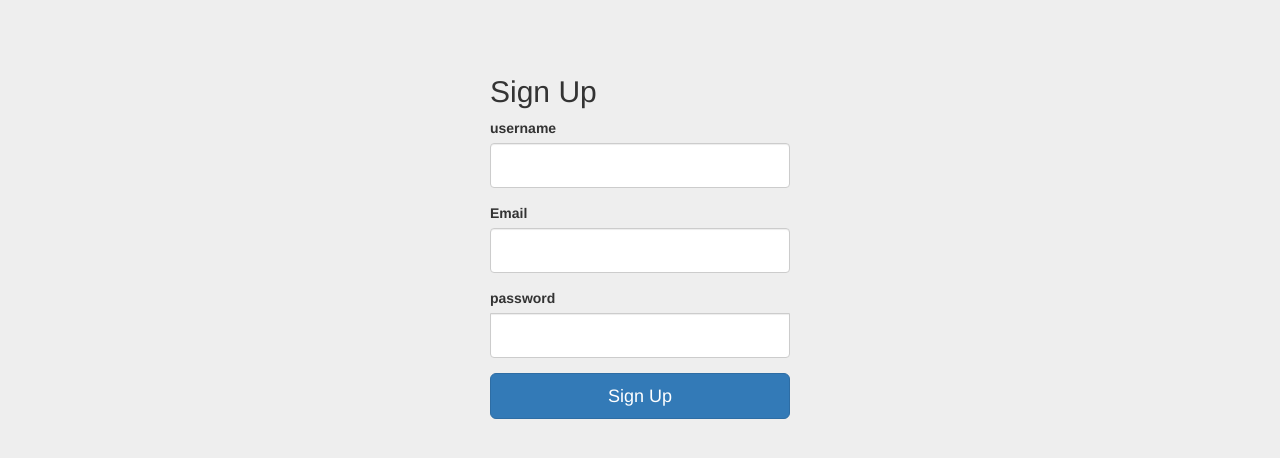
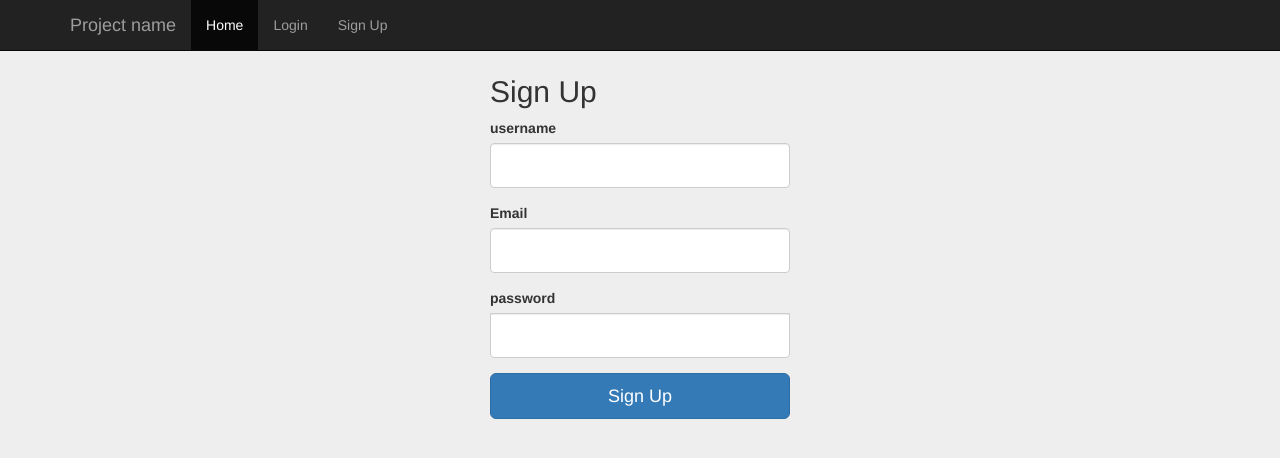
Before and after one commit to denesgeza/web-apps, a Flask app: page /signup in a window 1280 px wide. Shown: the top 458 px of the page. Run offline with Flask 2, Linux system fonts and the light colour scheme; some libraries are stand-ins or nearby versions.

Commit message:
add header to login and signup pages

```diff
--- a/templates/signup.html
+++ b/templates/signup.html
@@ -8,10 +8,28 @@ Sign Up
 {{super()}}
 <link rel="stylesheet" href="{{url_for('.static', filename='signin.css')}}">
 {% endblock %}
-
 {% block content %}
+ <nav class="navbar navbar-inverse navbar-fixed-top">
+      <div class="container">
+        <div class="navbar-header">
+          <button type="button" class="navbar-toggle collapsed" data-toggle="collapse" data-target="#navbar" aria-expanded="false" aria-controls="navbar">
+            <span class="sr-only">Toggle navigation</span>
+            <span class="icon-bar"></span>
+            <span class="icon-bar"></span>
+            <span class="icon-bar"></span>
+          </button>
+          <a class="navbar-brand" href="#">Project name</a>
+        </div>
+        <div id="navbar" class="collapse navbar-collapse">
+          <ul class="nav navbar-nav">
+            <li class="active"><a href="#">Home</a></li>
+            <li><a href="{{ url_for('login') }}">Login</a></li>
+            <li><a href="{{ url_for('signup') }}">Sign Up</a></li>
+          </ul>
+        </div><!--/.nav-collapse -->
+      </div>
+    </nav>
 <div class="container">
-
   <form class="form-signin" method="POST" action="/signup">
     <h2 class="form-signin-heading">Sign Up</h2>
     {{ form.hidden_tag() }}
@@ -20,6 +38,5 @@ Sign Up
     {{ wtf.form_field(form.password) }}
     <button class="btn btn-lg btn-primary btn-block" type="submit">Sign Up</button>
   </form>
-
 </div> <!-- /container -->
 {% endblock %}
```
Also changed, not shown: templates/login.html (+20 -3 lines).
